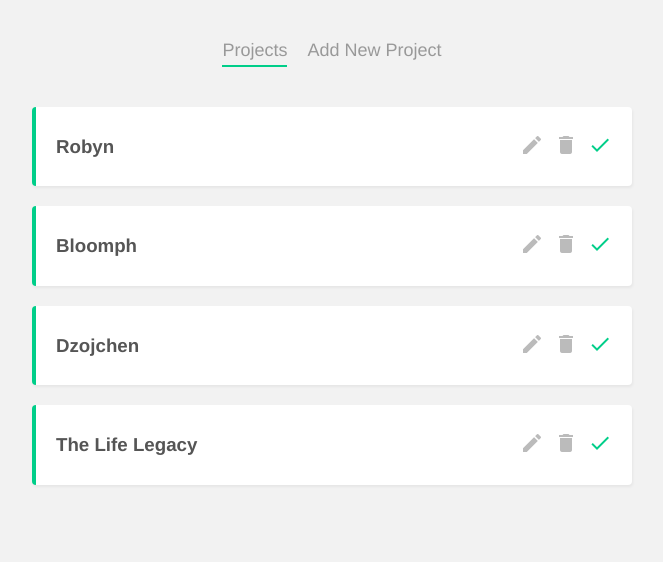
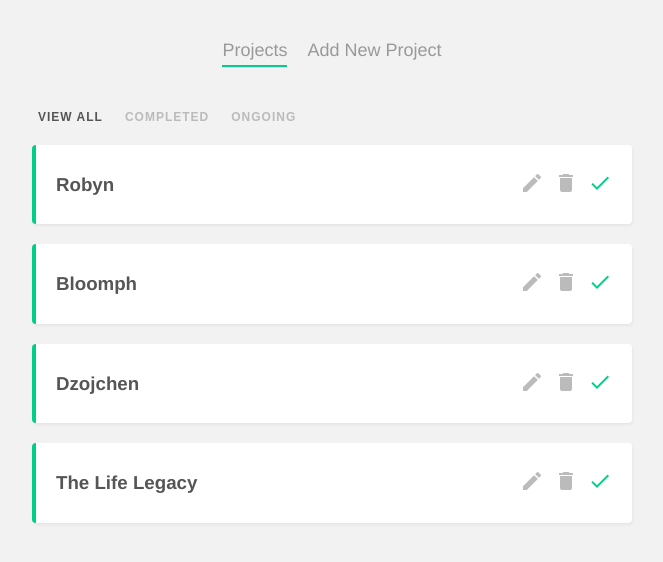
Before and after one commit to soehtut/project-planner-the-net-ninja, a Vue app: page / in a window 1280 px wide. Shown: the top 562 px of the page, without its empty margins (308-971 px from the left). Built offline with nearby package versions, Linux system fonts and the light colour scheme; data requests are answered from the project's data file.

Commit message:
Creating a Filter Nav

```diff
--- /dev/null
+++ b/src/components/FilterNav.vue
@@ -0,0 +1,48 @@
+<template>
+    <div class="filter-nav">
+        <button
+        @click="updateFilter('all')"
+        :class="{active : current === 'all'}">
+        View All
+        </button>
+        <button
+        @click="updateFilter('completed')"
+        :class="{active : current === 'completed'}">
+        Completed
+        </button>
+        <button
+        @click="updateFilter('ongoing')"
+        :class="{active : current === 'ongoing'}">
+        Ongoing
+        </button>
+    </div>
+</template>
+
+<script>
+export default {
+    props: ['current'],
+    methods: {
+        updateFilter(by) {
+            this.$emit('filterChange', by);
+        }
+    }
+}
+</script>
+
+<style>
+.filter-nav button{
+    background: none;
+    border: none;
+    color: #bbb;
+    outline: none;
+    font-size: 12px;
+    text-transform: uppercase;
+    margin-right: 10px;
+    letter-spacing: 1px;
+    font-weight: bold;
+    cursor: pointer;
+}
+.filter-nav button.active {
+    color: #555;
+}
+</style>
--- a/src/views/Home.vue
+++ b/src/views/Home.vue
@@ -1,5 +1,6 @@
 <template>
   <div class="home">
+    <FilterNav @filterChange="current = $event" :current="current" />
     <div v-if="projects.length">
       <div v-for="project in projects" :key="project.id">
         <SingleProject :project="project" @delete="handleDelete" @complete="handleComplete"></SingleProject>
@@ -10,15 +11,18 @@
 
 <script>
 import SingleProject from '../components/SingleProject.vue'
+import FilterNav from '../components/FilterNav.vue'
 
 export default {
   name: 'Home',
   components: {
-    SingleProject
+    SingleProject,
+    FilterNav
   },
   data() {
     return {
-      projects: []
+      projects: [],
+      current: 'all'
     }
   },
   mounted() {
```
